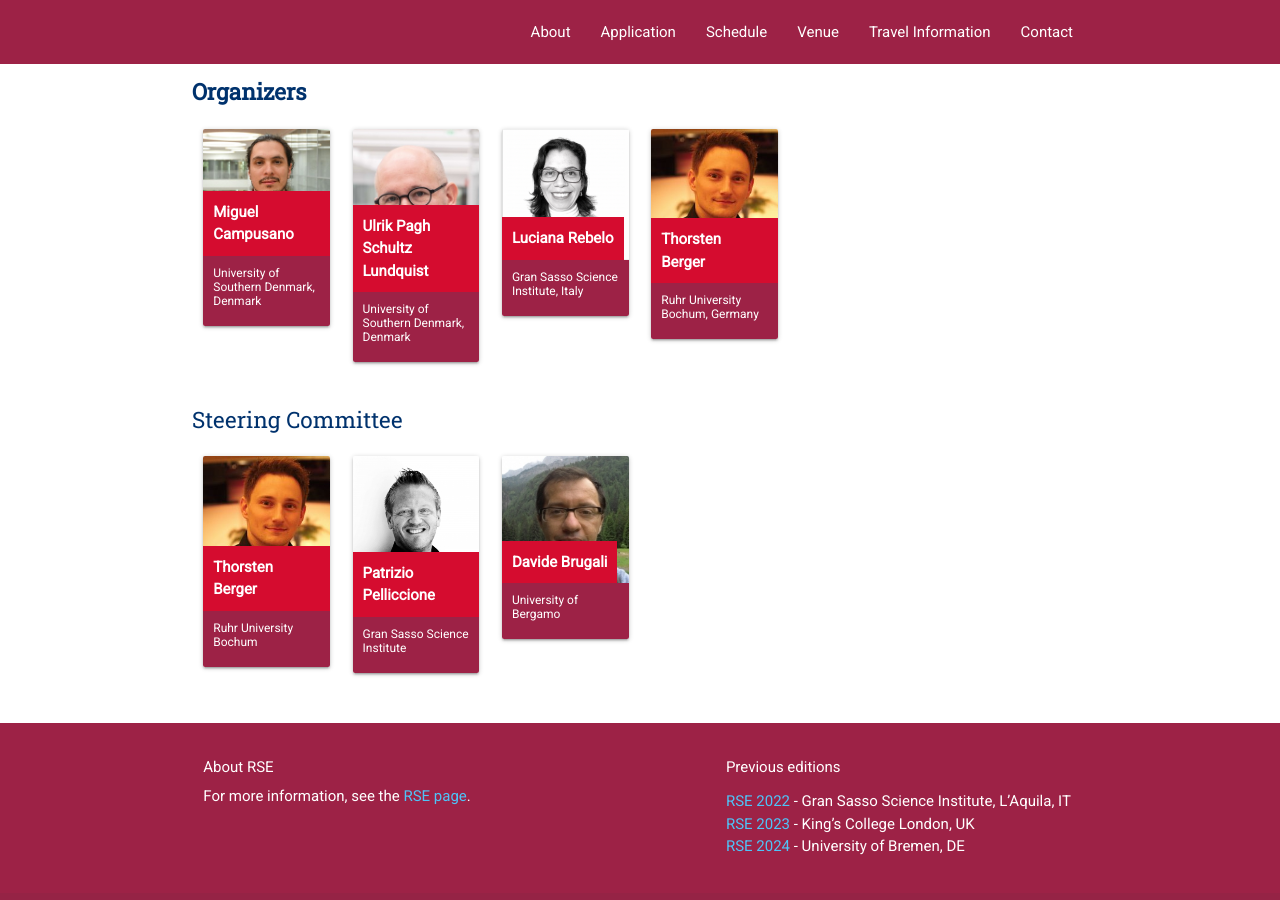
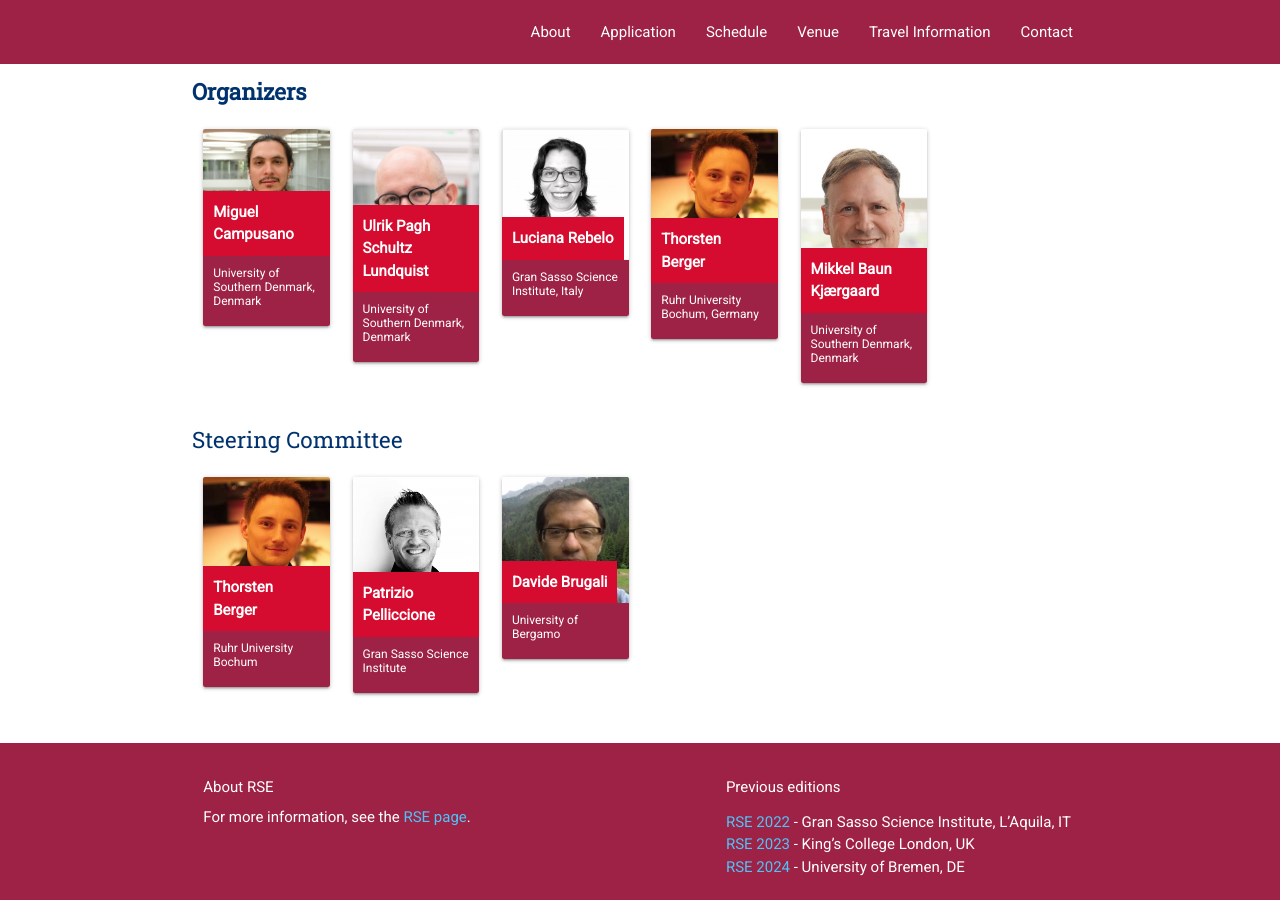
Before and after one commit to rsemeeting/rse2025, a Jekyll site: the page built from index.md, in a window 1280 px wide and 900 px high, scrolled down 3988 px. Built offline with Jekyll 4.4.1, drawn with Linux system fonts in a browser that asks for light colours; comment, search, counter and statistics services are not loaded; our own code applies the rules of GitHub Pages for plain Markdown files.

Commit message:
revised organizers

```diff
--- a/_data/organizers.yaml
+++ b/_data/organizers.yaml
@@ -18,3 +18,8 @@
   link: https://se.ruhr-uni-bochum.de/thorsten-berger/
   image: assets/thorsten.jpg
   affiliation: Ruhr University Bochum, Germany
+- name: Mikkel Baun Kjærgaard
+  title:  Title
+  image: assets/Mikkel.jpg
+  link: https://portal.findresearcher.sdu.dk/en/persons/mbkj
+  affiliation: University of Southern Denmark, Denmark
```
Also changed, not shown: assets/Mikkel.jpg (added).
